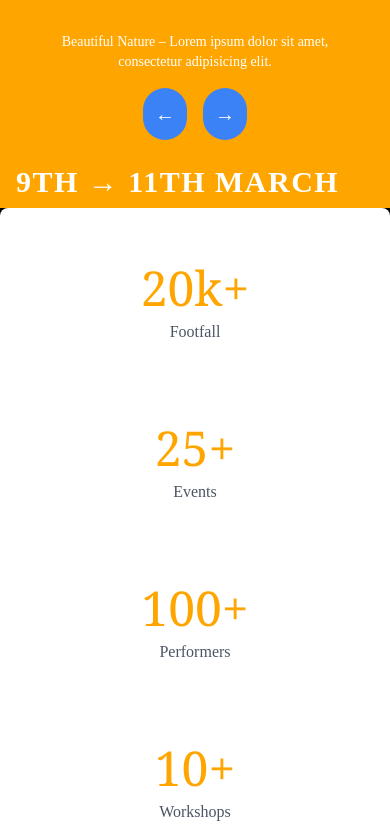
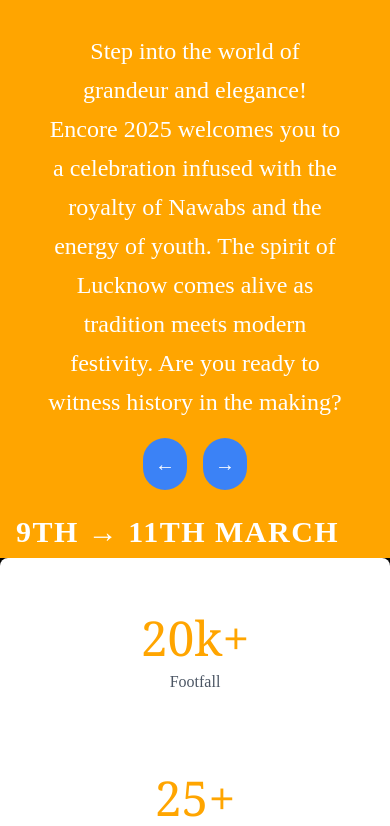
Before and after one commit to ItsAbhishekkashyap/frontend-encore-rev, a website: page index.html in a window 390 px wide. Shown: the part 1174-2000 px from the top of the page. Drawn offline with nearby package versions, Linux system fonts and the light colour scheme.

Commit message:
update index

```diff
--- a/index.html
+++ b/index.html
@@ -11,12 +11,12 @@
 
   <link rel="preconnect" href="https://fonts.googleapis.com" />
   <link rel="preconnect" href="https://fonts.gstatic.com" crossorigin />
-  <link href="https://fonts.googleapis.com/css2?family=Cinzel:wght@400..900&display=swap" rel="stylesheet" />
 
   <!-- Swiper.js CSS -->
   <script src="https://kit.fontawesome.com/536b7f8348.js" crossorigin="anonymous"></script>
   <script src="https://cdn.jsdelivr.net/npm/swiper@11/swiper-bundle.min.js"></script>
   <link rel="stylesheet" href="https://cdn.jsdelivr.net/npm/swiper@11/swiper-bundle.min.css">
+  <link rel="stylesheet" href="https://fonts.googleapis.com/css2?family=Marcellus&display=swap">
 
 
   <script src="https://cdnjs.cloudflare.com/ajax/libs/gsap/3.12.2/gsap.min.js"></script>
@@ -25,8 +25,6 @@
 
   <script src="https://cdn.tailwindcss.com"></script>
   <style>
-    /* @import url('https://fonts.googleapis.com/css2?family=Marcellus&display=swap'); */
-
     /* Custom CSS for hover effect */
     .image-container img {
       transition: opacity 0.5s ease-in-out;
@@ -40,7 +38,10 @@
       box-sizing: border-box;
       overflow-x: hidden;
       font-family: "Cinzel", serif;
-      font-family: 'Marcellus', serif;
+    }
+
+    .snd {
+      font-family: "Marcellus", serif;
     }
 
     .flip {
@@ -133,6 +134,7 @@
       border: 2px solid rgba(255, 215, 0, 0.7);
       transition: all 0.3s ease-in-out;
     }
+
     .faq-item:hover {
       background: rgba(255, 215, 0, 0.15);
       transform: scale(1.02);
@@ -193,7 +195,7 @@
 
 
           <div class="relative glow w-full h-full overflow-hidden cursor-pointer">
-            <img src="/images/1.png" lt="Concert 3"
+            <img src="/images/frontimg2.svg" lt="Concert 3"
               class="w-full h-full object-cover transition-opacity duration-500 ease-in-out opacity-30 hover:opacity-100" />
           </div>
 
@@ -230,14 +232,17 @@
               <!-- Image Container -->
               <div id="image-container"
                 class="w-full md:w-1/2 h-[200px] md:h-[250px] lg:h-[300px] flex items-center rounded-2xl justify-center border-2 border-gray-500 overflow-hidden glow relative">
-                <img id="image" src="/images/bg.jpg" alt="Image"
+                <img id="image" src="/images/rumi.svg" alt="Image"
                   class="w-full h-full rounded-2xl object-cover opacity-100 transition-opacity duration-500" />
               </div>
 
               <!-- Text and Buttons Container -->
               <div class="w-full md:w-1/2 flex flex-col gap-4 items-center mt-4 md:mt-0 px-4">
-                <p id="image-text" class="text-sm md:text-base text-white text-center">
-                  Beautiful Nature – Lorem ipsum dolor sit amet, consectetur adipisicing elit.
+                <p id="image-text" class="text-white font-Marcellus text-center mx-auto leading-relaxed
+                sm:text-4xl text-2xl md:text-base lg:text-lg max-w-3xl px-4">
+                  Step into the world of grandeur and elegance! Encore 2025 welcomes you to a celebration infused with
+                  the royalty of Nawabs and the energy of youth. The spirit of Lucknow comes alive as tradition meets
+                  modern festivity. Are you ready to witness history in the making?
                 </p>
                 <div class="flex gap-4">
                   <button id="prev-button"
@@ -442,7 +447,8 @@
 
     <!-- 8th content -->
     <div class="w-screen h-screen flex justify-center items-center font-Marcellus bg-black sm:bg-black text-white">
-      <div class="w-screen h-screen flex justify-center p-6 items-center font-Marcellus bg-[url('/images/faqmob.svg')] sm:bg-[url('/images/animationbck.svg')] bg-cover bg-center bg-fixed bg-black text-white">
+      <div
+        class="w-screen h-screen flex justify-center p-6 items-center font-Marcellus bg-[url('/images/faqmob.svg')] sm:bg-[url('/images/animationbck.svg')] bg-cover bg-center bg-fixed bg-black text-white">
         <!-- FAQ Container -->
         <div class="w-full max-w-5xl p-6 bg-black bg-opacity-70 rounded-2xl shadow-2xl sm:border  border-[#FFA500]">
           <h1 class="text-5xl font-bold text-center mb-8 text-[#FFA500] tracking-widest">
@@ -451,7 +457,8 @@
           <div class="space-y-6">
             <!-- FAQ Item 1 -->
             <div class="faq-item p-5 rounded-lg shadow-lg">
-              <button class="faq-toggle w-full text-left flex justify-between items-center text-xl font-semibold text-[#FFA500] focus:outline-none">
+              <button
+                class="faq-toggle w-full text-left flex justify-between items-center text-xl font-semibold text-[#FFA500] focus:outline-none">
                 What is Encore?
                 <span class="icon transition-transform duration-300">▼</span>
               </button>
@@ -462,7 +469,8 @@
 
             <!-- FAQ Item 2 -->
             <div class="faq-item p-5 rounded-lg shadow-lg">
-              <button class="faq-toggle w-full text-left flex justify-between items-center text-xl font-semibold text-[#FFA500] focus:outline-none">
+              <button
+                class="faq-toggle w-full text-left flex justify-between items-center text-xl font-semibold text-[#FFA500] focus:outline-none">
                 When is the fest happening?
                 <span class="icon transition-transform duration-300">▼</span>
               </button>
@@ -473,29 +481,34 @@
 
             <!-- FAQ Item 3 -->
             <div class="faq-item p-5 rounded-lg shadow-lg">
-              <button class="faq-toggle w-full text-left flex justify-between items-center text-xl font-semibold text-[#FFA500] focus:outline-none">
+              <button
+                class="faq-toggle w-full text-left flex justify-between items-center text-xl font-semibold text-[#FFA500] focus:outline-none">
                 How can I participate in events?
                 <span class="icon transition-transform duration-300">▼</span>
               </button>
               <p class="faq-answer mt-2 text-gray-200">
-                Students can register online through the official Encore website or visit the registration desk on campus.
+                Students can register online through the official Encore website or visit the registration desk on
+                campus.
               </p>
             </div>
 
             <!-- FAQ Item 4 -->
             <div class="faq-item p-5 rounded-lg shadow-lg">
-              <button class="faq-toggle w-full text-left flex justify-between items-center text-xl font-semibold text-[#FFA500] focus:outline-none">
+              <button
+                class="faq-toggle w-full text-left flex justify-between items-center text-xl font-semibold text-[#FFA500] focus:outline-none">
                 Are there any registration fees?
                 <span class="icon transition-transform duration-300">▼</span>
               </button>
               <p class="faq-answer mt-2 text-gray-200">
-                Some events have free entry, while others may have a nominal registration fee. Details are available on this website.
+                Some events have free entry, while others may have a nominal registration fee. Details are available on
+                this website.
               </p>
             </div>
 
             <!-- FAQ Item 5 -->
             <div class="faq-item p-5 rounded-lg shadow-lg">
-              <button class="faq-toggle w-full text-left flex justify-between items-center text-xl font-semibold text-[#FFA500] focus:outline-none">
+              <button
+                class="faq-toggle w-full text-left flex justify-between items-center text-xl font-semibold text-[#FFA500] focus:outline-none">
                 Will there be food stalls at the venue?
                 <span class="icon transition-transform duration-300">▼</span>
               </button>
@@ -669,10 +682,10 @@
 
     // 2nd Content logic
     const images = [
-      { src: "/images/bg.jpg", text: "Beautiful Nature – A peaceful scenery with greenery." },
-      { src: "/images/i1.jpg", text: "Sunset – The golden hour magic in the sky." },
-      { src: "/images/i2.jpg", text: "Mountains – Majestic peaks touching the clouds." },
-      { src: "/images/i3.jpg", text: "Ocean – Waves crashing on the endless shore." }
+      { src: "/images/rumi.svg", text: "Step into the world of grandeur and elegance! Encore 2025 welcomes you to a celebration infused with the royalty of Nawabs and the energy of youth. The spirit of Lucknow comes alive as tradition meets modern festivity. Are you ready to witness history in the making?" },
+      { src: "/images/qawwali.jpg", text: "Feel the rhythm of Lucknow! From the hypnotic beats of Qawwali and Sufi Nights to the graceful twirls of Kathak performances, Encore is a stage for the timeless cultural richness of Awadh. Get ready to be spellbound by the symphony of tradition and talent!" },
+      { src: "/images/crowd.svg", text: "This is where legends are made! Brace yourself for intense battles of wit, talent, and creativity at Encore’s thrilling competitions. Whether it's the Fashion Walk, Open Mic, Hackathon, or Street Play, it's your time to shine under the Nawabi spotlight! Will you claim the crown?" },
+      { src: "/images/bara.svg", text: "Step into the pages of history! Lucknow, the city of Nawabs, whispers stories of its glorious past through its magnificent Bara Imambara, Chattar Manzil, and Bhool Bhulaiya. At Encore, we bring this heritage alive with a fest that blends tradition, art, and modern celebration. Let’s recreate history together!" }
     ];
 
     let currentIndex = 0;
--- a/src/input.css
+++ b/src/input.css
@@ -1 +1,3 @@
+
 @import "tailwindcss";
+@import url('https://fonts.googleapis.com/css2?family=Marcellus&display=swap');
```
Also changed, not shown: images/qawwali.jpg (added), 5 other files.
